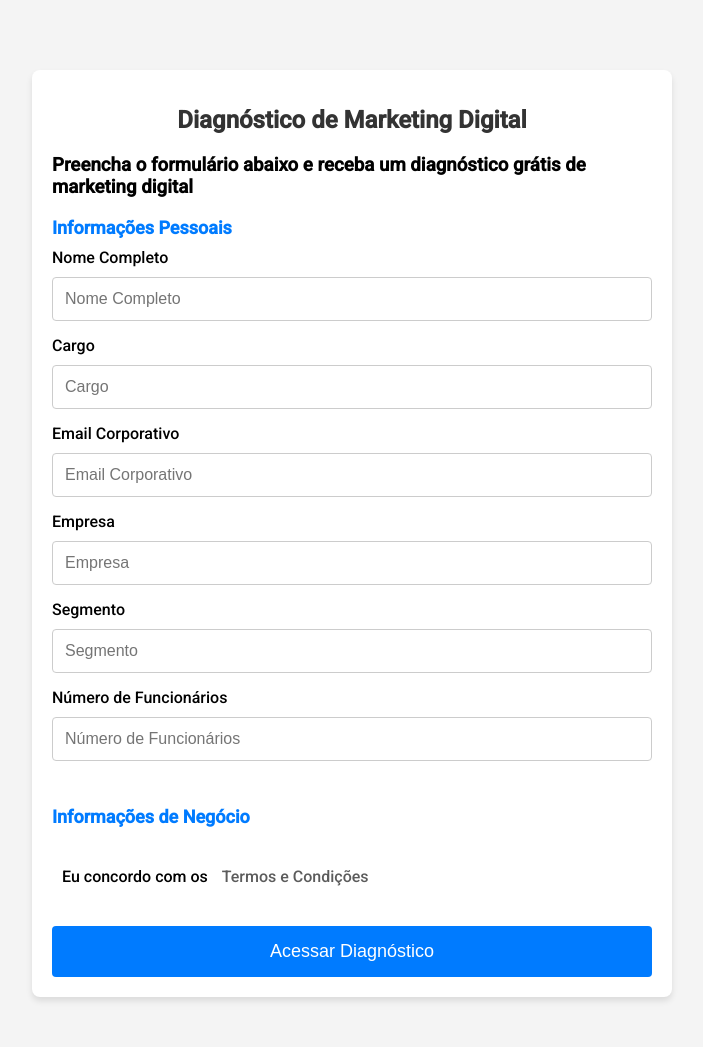
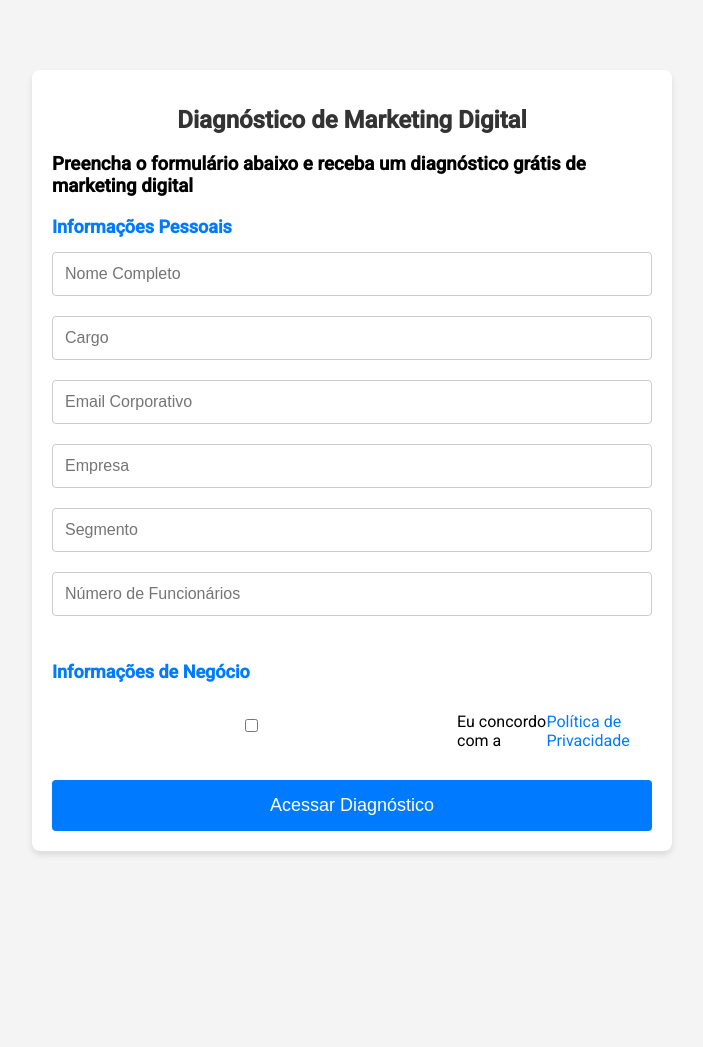
Before and after one commit to cacaprog/mkt_diagnostic, a Flask app: template templates/index.html in a window 1280 px wide. Shown: the whole page, without its empty margins (288-991 px from the left). After the commit the page ends 855 px from the top, so only its background shows below. Run offline with Flask 3, Linux system fonts and the light colour scheme; the template is opened without the code that fills it, so the values that code supplies are empty; parts of the project's set-up code (start-up, migrations or seed data) failed here and were passed over.

Commit message:
index file new update

```diff
--- a/templates/index.html
+++ b/templates/index.html
@@ -24,8 +24,14 @@
         h1 {
             text-align: center;
             font-size: 24px;
+            margin-bottom: 10px;
+            color: #333;
+        }
+        h2 {
+            text-align: center;
+            font-size: 18px;
             margin-bottom: 20px;
-            color: #333;
+            color: #666;
         }
         .section {
             margin-bottom: 30px;
@@ -34,11 +40,6 @@
             margin-bottom: 10px;
             font-size: 18px;
             color: #007BFF;
-        }
-        .section label {
-            display: block;
-            margin-bottom: 5px;
-            font-weight: 500;
         }
         .section input, .section select {
             width: 100%;
@@ -77,9 +78,9 @@
             background-color: #fff;
         }
         .question-options input[type="radio"]:checked {
-            border-color: #007BFF;
-            background-color: #007BFF;
-            box-shadow: 0 0 0 2px #fff;
+          border-color: #007BFF;
+          background-color: #007BFF;
+          box-shadow: 0 0 0 2px #fff;
         }
         button {
             display: block;
@@ -112,55 +113,22 @@
             transition: width 0.3s ease;
         }
         @media (max-width: 600px) {
-        .container {
-            padding: 15px;
+            .container {
+                padding: 15px;
             }
         }
         .opt-in-label {
-            position: relative;
-            padding: 10px;
             display: flex;
             align-items: center;
-            justify-content: center;
-            flex-wrap: wrap;
             margin-top: 15px;
-            font-size: 16px;
         }
-
         .opt-in-label input[type="checkbox"] {
-            display: none;
-        }
-
-        .opt-in-label.custom-checkbox {
-            width: 20px;
-            height: 20px;
-            border: 1px solid #ccc;
-            border-radius: 4px;
-            background-color: #fff;
             margin-right: 10px;
         }
-
-        .opt-in-label input[type="checkbox"]:checked +.custom-checkbox {
-            background-color: #007BFF;
-            border-color: #007BFF;
+        .opt-in-label a {
+            color: #007BFF;
+            text-decoration: none;
         }
-
-        .opt-in-label input[type="checkbox"]:checked +.custom-checkbox::before {
-             content: "\2713";
-             position: absolute;
-             top: 50%;
-             left: 50%;
-             transform: translate(-50%, -50%);
-             font-size: 16px;
-             color: #fff;
-        }
-
-        .opt-in-label a {
-            color: #5c5c5c;
-            text-decoration: none;
-            margin-left: 10px;
-        }
-
         .opt-in-label a:hover {
             text-decoration: underline;
         }
@@ -201,18 +169,12 @@
         <form action="/submit" method="post">
             <div class="section personal-info">
                 <h3>Informações Pessoais</h3>
-                <label for="name">Nome Completo</label>
-                <input type="text" id="name" name="name" placeholder="Nome Completo" required>
-                <label for="role">Cargo</label>
-                <input type="text" id="role" name="role" placeholder="Cargo" required>
-                <label for="email">Email Corporativo</label>
-                <input type="email" id="email" name="email" placeholder="Email Corporativo" required>
-                <label for="company_name">Empresa</label>
-                <input type="text" id="company_name" name="company_name" placeholder="Empresa" required>
-                <label for="industry">Segmento</label>
-                <input type="text" id="industry" name="industry" placeholder="Segmento" required>
-                <label for="employees">Número de Funcionários</label>
-                <input type="number" id="employees" name="employees" placeholder="Número de Funcionários" required>
+                <input type="text" name="name" placeholder="Nome Completo" required>
+                <input type="text" name="role" placeholder="Cargo" required>
+                <input type="email" name="email" placeholder="Email Corporativo" required>
+                <input type="text" name="company_name" placeholder="Empresa" required>
+                <input type="text" name="industry" placeholder="Segmento" required>
+                <input type="number" name="employees" placeholder="Número de Funcionários" required>
             </div>
             <div class="section business-info">
                 <h3>Informações de Negócio</h3>
@@ -231,9 +193,8 @@
             </div>
             <div class="section opt-in">
                 <label class="opt-in-label">
-                    <input type="checkbox" name="opt_in" id="opt_in">
-                    <span class="custom-checkbox"></span>
-                    <span class="label-text">Eu concordo com os <a href="https://www.conectivo.com.br/nossa-politica-privacidade/" target="_blank">Termos e Condições</a></span>
+                    <input type="checkbox" name="opt_in"> Eu concordo com a
+                    <a href="https://www.conectivo.com.br/nossa-politica-privacidade/" target="_blank">Política de Privacidade</a>
                 </label>
             </div>
             <button type="submit">Acessar Diagnóstico</button>
```
